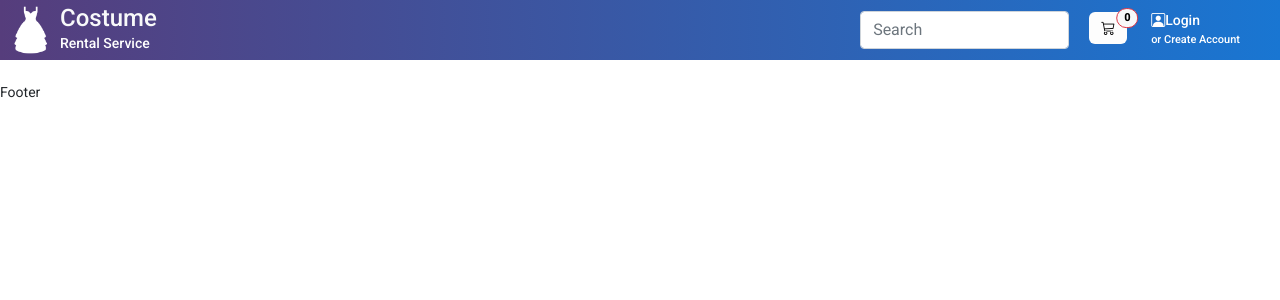
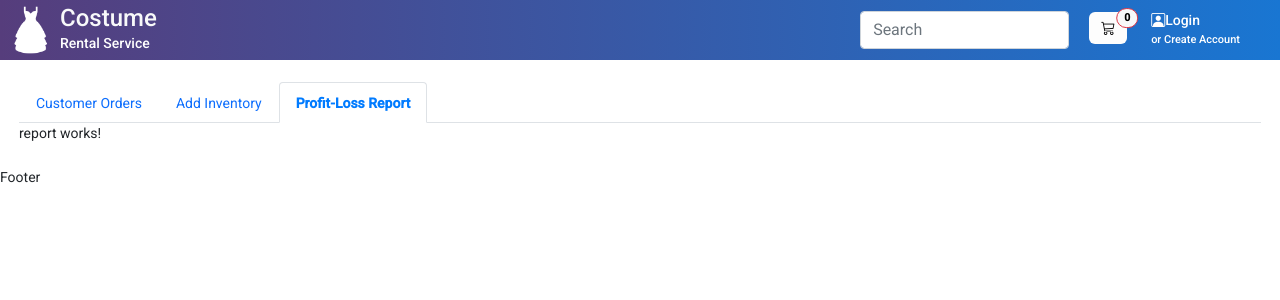
Before and after one commit to Pooh15/CostumeRentalFrontEnd, an Angular app: page /admin/report in a window 1280 px wide. Before the commit this address led to /. Shown: the top 300 px of the page. Built offline with nearby package versions, Linux system fonts and the light colour scheme.

Commit message:
added report component

```diff
--- a/src/app/app-routing.module.ts
+++ b/src/app/app-routing.module.ts
@@ -9,7 +9,7 @@ import {CheckOrderComponent} from './components/user/check-order/check-order.com
 import {InventoryComponent} from './components/user/inventory/inventory.component';
 import  {CustomerPurchaseComponent} from './components/admin/customer-purchase/customer-purchase.component';
 import  {AdminActionsComponent} from './components/admin/admin-actions/admin-actions.component';
-
+import { ReportComponent } from './components/admin/report/report.component';
 
 const routes: Routes = [
 { path: '', component: HomeComponent },
@@ -27,7 +27,8 @@ const routes: Routes = [
 children:[
 	{ path: '', redirectTo: 'customer-orders', pathMatch: 'full'},
 	{ path: 'customer-orders', component: CustomerPurchaseComponent },
-	{path: 'add-inventory', component: AddInventoryComponent}
+	{path: 'add-inventory', component: AddInventoryComponent},
+	{path: 'report', component: ReportComponent}
 ]}
 
 ];
--- a/src/app/app.module.ts
+++ b/src/app/app.module.ts
@@ -31,6 +31,7 @@ import { CheckOrderComponent } from './components/user/check-order/check-order.c
 import { CustomerPurchaseComponent } from './components/admin/customer-purchase/customer-purchase.component';
 import { AdminActionsComponent } from './components/admin/admin-actions/admin-actions.component';
 import { CartDetailsComponent } from './components/user/cart-details/cart-details.component';
+import { ReportComponent } from './components/admin/report/report.component';
 
 @NgModule({
   declarations: [
@@ -45,7 +46,8 @@ import { CartDetailsComponent } from './components/user/cart-details/cart-detail
   CheckOrderComponent,
   CustomerPurchaseComponent,
   AdminActionsComponent,
-  CartDetailsComponent
+  CartDetailsComponent,
+  ReportComponent
   ],
   imports: [
   BrowserModule,
--- a/src/app/components/admin/admin-actions/admin-actions.component.html
+++ b/src/app/components/admin/admin-actions/admin-actions.component.html
@@ -13,6 +13,11 @@
     routerLinkActive="active"
     aria-selected="false">Add Inventory</a>
 
+    <a class="nav-link" id="nav-report-tab" data-toggle="tab"
+    routerLink="report" role="tab" aria-controls="nav-report"
+    routerLinkActive="active"
+    aria-selected="false">Profit-Loss Report</a>
+
   </div>
 </nav>
 <div class="tab-content" id="nav-tabContent">
--- /dev/null
+++ b/src/app/components/admin/report/report.component.html
@@ -0,0 +1 @@
+<p>report works!</p>
--- /dev/null
+++ b/src/app/components/admin/report/report.component.ts
@@ -0,0 +1,15 @@
+import { Component, OnInit } from '@angular/core';
+
+@Component({
+  selector: 'app-report',
+  templateUrl: './report.component.html',
+  styleUrls: ['./report.component.css']
+})
+export class ReportComponent implements OnInit {
+
+  constructor() { }
+
+  ngOnInit(): void {
+  }
+
+}
```
Also changed, not shown: src/app/components/admin/report/report.component.css (added), 1 other file (tests, documents, lock files or other folders).
